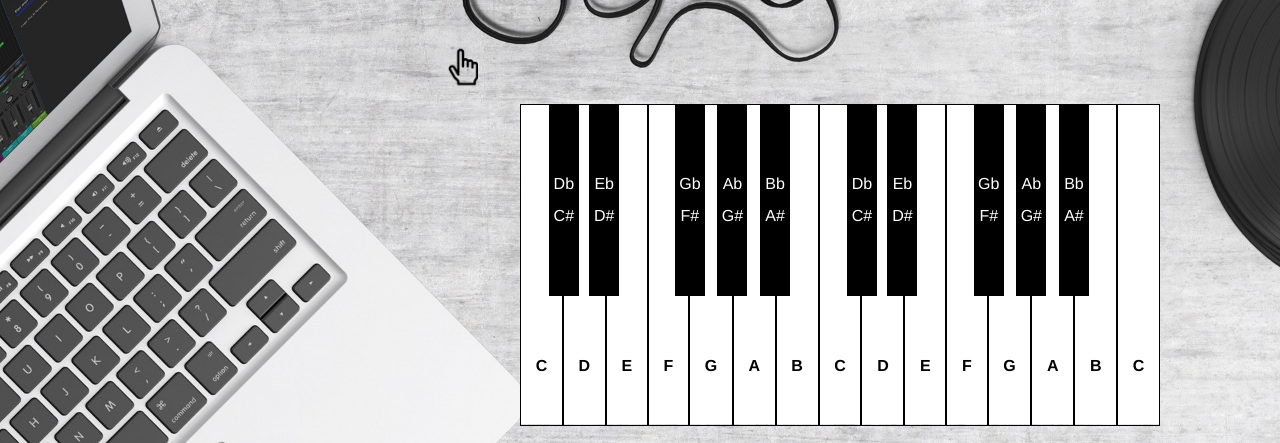
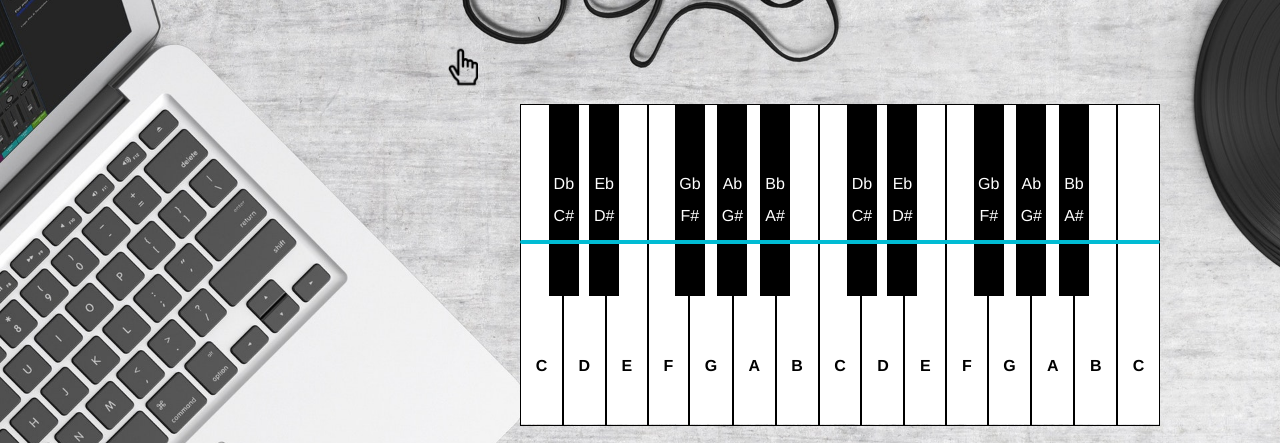
Before and after one commit to Music-Community-Lab-NYC/Pianofy, a PHP site: page / in a window 1280 px wide. Shown: the part 316-759 px from the top of the page. Run offline with PHP 8.4, Linux system fonts and the light colour scheme.

Commit message:
add progress and bar rules

```diff
--- a/style.css
+++ b/style.css
@@ -22,6 +22,27 @@ body {
   height: 47px;
   z-index: 1;
   pointer-events: none;
+}
+
+.progress {
+  position: fixed;
+  right: 120px;
+  bottom: 240px;
+  height: 4px;
+  display: block;
+  width: 50%;
+  background-color: rgb(189, 189, 189);
+  border-radius: 2px;
+  margin: 0px;
+  overflow: hidden;
+  z-index: 1;
+}
+
+.bar {
+  height: 100%;
+  background-color: rgb(0, 188, 212);
+  transition: width 0.3s linear 0ms;
+  width: 100%;
 }
 
 #piano {
```
